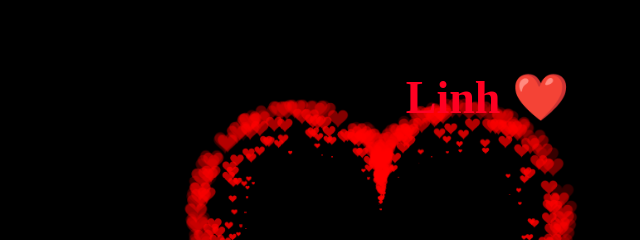
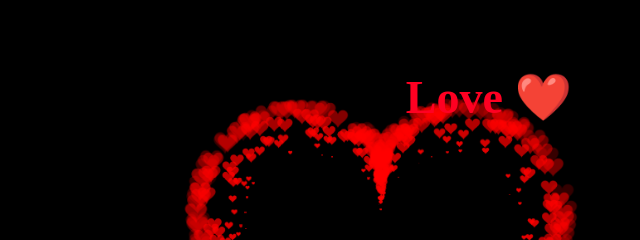
Before and after one commit to ngocloi1/Love, a website: page index.html in a window 1280 px wide. Shown: the part 122-362 px from the top of the page, 259-899 px from the left. Drawn offline with Linux system fonts and the light colour scheme.

Commit message:
Change header text from 'Linh' to 'Love'

```diff
--- a/index.html
+++ b/index.html
@@ -91,7 +91,7 @@ h1 {
  <BODY>
 
     <div class="b">
-      <h1 class="T"> Linh ❤️ </h1>
+      <h1 class="T"> Love ❤️ </h1>
   <canvas id="pinkboard"></canvas>
   <script src="main.js"></script>
   </div>
```
